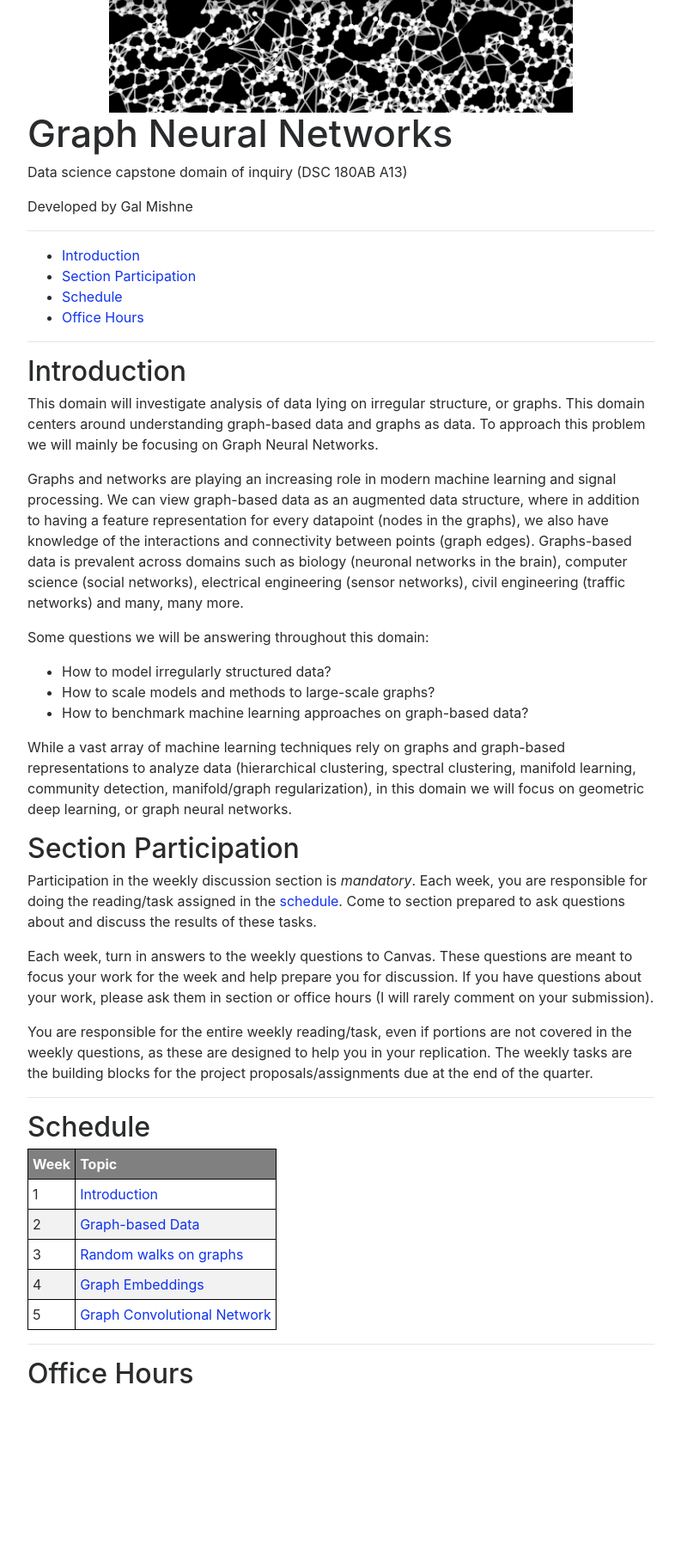
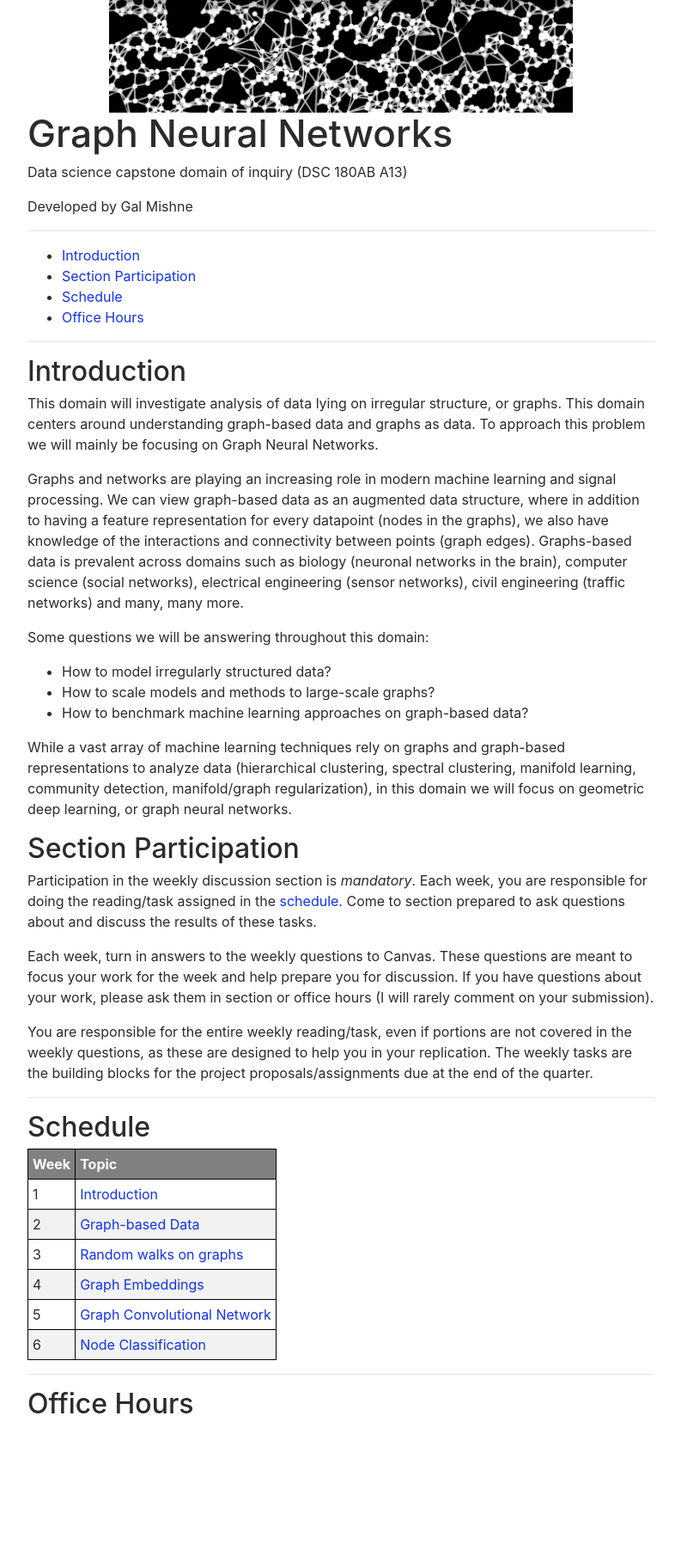
Before and after one commit to gmishne/capstone-graph-2022, a Jekyll site: the page built from index.md, in a window 1280 px wide. Shown: the whole page at 86% size, without its empty margins (243-1036 px from the left). Built offline with Jekyll 4.4.1, drawn with Linux system fonts in a browser that asks for light colours; nearby versions of some CDN libraries; before the commit the page ends 1783 px from its top, so only the background shows below that.

Commit message:
add to toc

```diff
--- a/index.md
+++ b/index.md
@@ -57,7 +57,7 @@ end of the quarter.
 |3|[Random walks on graphs]({{ "/weeks/03-Random-walks" | absolute_url }})|
 |4|[Graph Embeddings]({{ "/weeks/04-Graph-Methods-II" | absolute_url }})|
 |5|[Graph Convolutional Network]({{ "/weeks/05-GCN" | absolute_url }})|
-
+|6|[Node Classification]({{ "/weeks/06-Node-Classification" | absolute_url }})|
 
 ---
 
```
Also changed, not shown: weeks/06-Node-Classification.md (renamed from weeks/06-Node-Embeddings.md).
